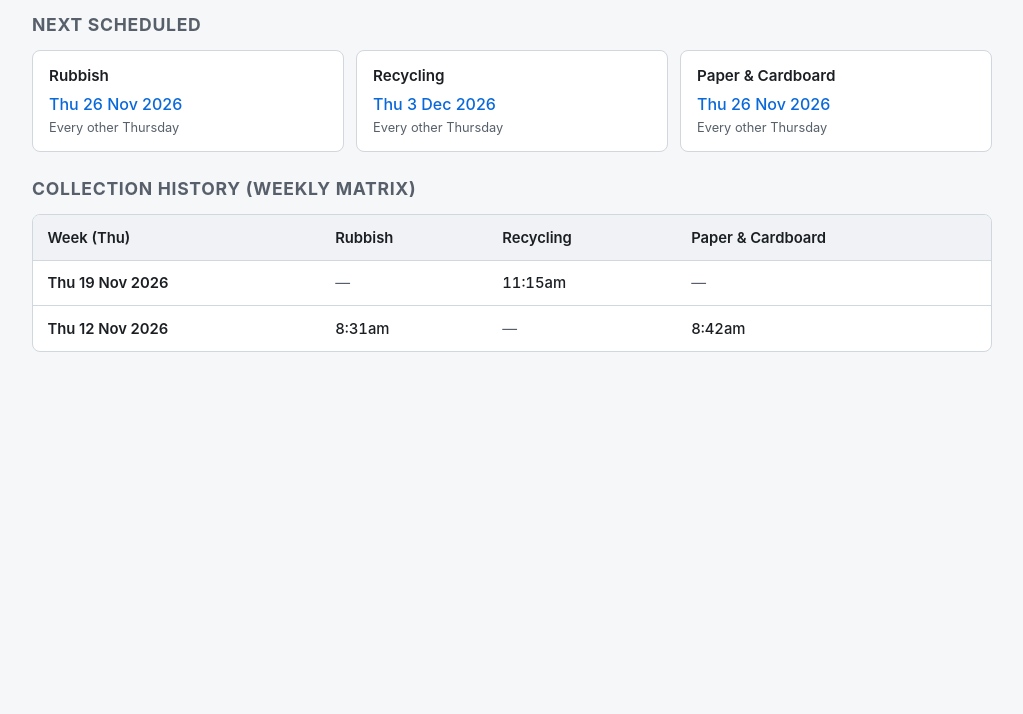
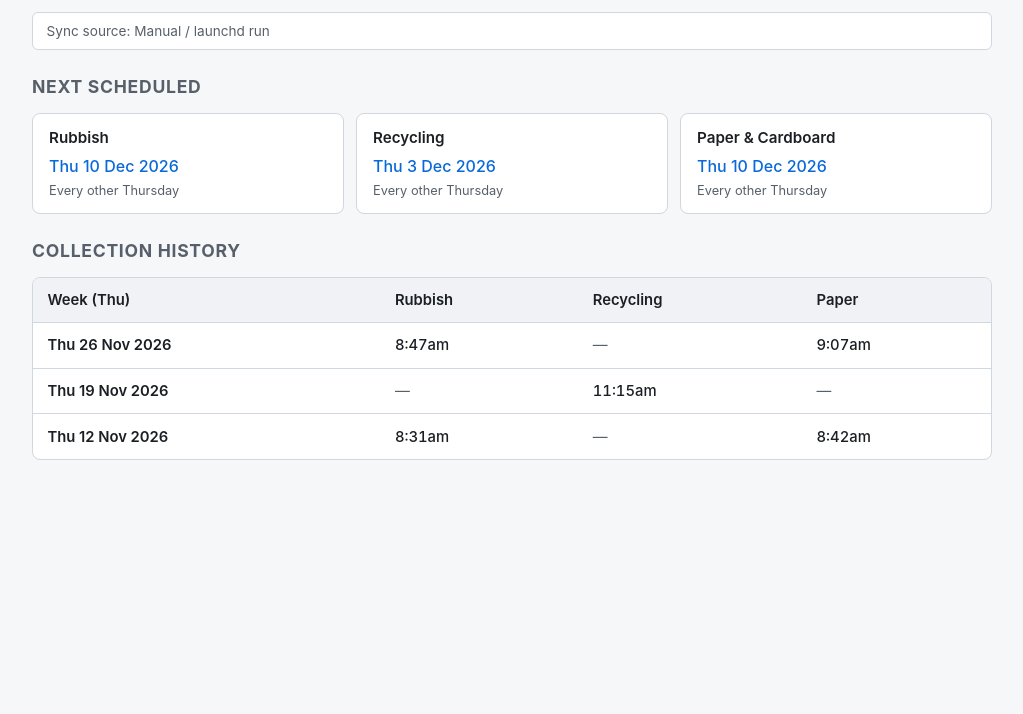
Before and after one commit to dafuloth/bin-track, a plain HTML site: page docs/index.html in a window 1280 px wide. Shown: the part 86-800 px from the top of the page, without its empty margins (128-1151 px from the left). Drawn offline with Linux system fonts and the light colour scheme.

Commit message:
chore(data): update bin collection schedule

```diff
--- a/docs/index.html
+++ b/docs/index.html
@@ -16,6 +16,9 @@
       --adj-text: #7d4e00;
       --status-bg: #ddf4ff;
       --status-text: #0550ae;
+      --sched-bg: #dafbe1;
+      --sched-text: #116329;
+      --sched-border: #aceebb;
     }
     * { box-sizing: border-box; }
     body {
@@ -45,6 +48,21 @@
     .updated {
       color: var(--muted);
       font-size: 0.875rem;
+    }
+    .sync-status {
+      margin: 0 0 1.25rem;
+      padding: 0.5rem 0.85rem;
+      border-radius: 6px;
+      font-size: 0.85rem;
+      background: var(--surface);
+      border: 1px solid var(--border);
+      color: var(--muted);
+    }
+    .sync-status.scheduled {
+      background: var(--sched-bg);
+      border-color: var(--sched-border);
+      color: var(--sched-text);
+      font-weight: 500;
     }
     h2 {
       font-size: 1.1rem;
@@ -171,29 +189,32 @@
   <main>
     <header>
       <h1>Bin Collection Tracker</h1>
-      <span class="updated">Last updated: 2026-11-19 11:37 UTC</span>
+      <span class="updated">Last updated: 2026-11-27 21:16 UTC</span>
     </header>
+
+    <p class="sync-status manual">Sync source: Manual / launchd run</p>
 
     <section>
       <h2>Next Scheduled</h2>
       <div class="cards">
-        <div class="card"><div class="card-title">Rubbish</div><div class="card-date">Thu 26 Nov 2026</div><div class="card-freq">Every other Thursday</div></div>
+        <div class="card"><div class="card-title">Rubbish</div><div class="card-date">Thu 10 Dec 2026</div><div class="card-freq">Every other Thursday</div></div>
         <div class="card"><div class="card-title">Recycling</div><div class="card-date">Thu 3 Dec 2026</div><div class="card-freq">Every other Thursday</div></div>
-        <div class="card"><div class="card-title">Paper &amp; Cardboard</div><div class="card-date">Thu 26 Nov 2026</div><div class="card-freq">Every other Thursday</div></div>
+        <div class="card"><div class="card-title">Paper &amp; Cardboard</div><div class="card-date">Thu 10 Dec 2026</div><div class="card-freq">Every other Thursday</div></div>
       </div>
     </section>
 
     <section>
-      <h2>Collection History (Weekly Matrix)</h2>
+      <h2>Collection History</h2>
       <div class="table-wrap">
         <table>
           <thead>
             <tr>
               <th>Week (Thu)</th>
-              <th>Rubbish</th><th>Recycling</th><th>Paper &amp; Cardboard</th>
+              <th>Rubbish</th><th>Recycling</th><th>Paper</th>
             </tr>
           </thead>
           <tbody>
+          <tr><th scope="row">Thu 26 Nov 2026</th><td><span class="time">8:47am</span></td><td class="empty">&mdash;</td><td><span class="time">9:07am</span></td></tr>
           <tr><th scope="row">Thu 19 Nov 2026</th><td class="empty">&mdash;</td><td><span class="time">11:15am</span></td><td class="empty">&mdash;</td></tr>
           <tr><th scope="row">Thu 12 Nov 2026</th><td><span class="time">8:31am</span></td><td class="empty">&mdash;</td><td><span class="time">8:42am</span></td></tr>
           </tbody>
```
Also changed, not shown: data/collections.json (+23 -4 lines).
